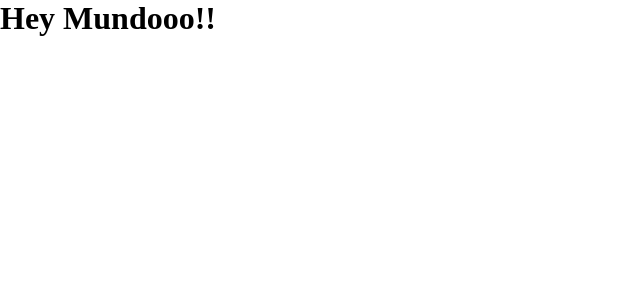
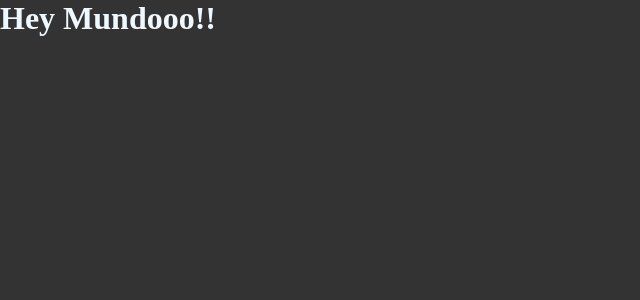
Before and after one commit to bruna15lima/GitHub-explorer, a React app: page / in a window 1280 px wide. Shown: the top 300 px of the page, without its empty margins (0-640 px from the left). Built offline with nearby package versions, Linux system fonts and the light colour scheme.

Commit message:
Importando arquivos CSS

```diff
--- a/src/styles/global.css
+++ b/src/styles/global.css
@@ -6,4 +6,6 @@
 
 body {
   font: Arial, Helvetica, sans-serif;
+  background: #333;
+  color: aliceblue;
 }
--- a/webpack.config.js
+++ b/webpack.config.js
@@ -32,7 +32,7 @@ module.exports = {
       {
         test: /\.css$/,
         exclude: /node_modules/,
-        use:['style-loader','css-loader'],
+        use: ['style-loader','css-loader'],
       }
     ],
   }
```
